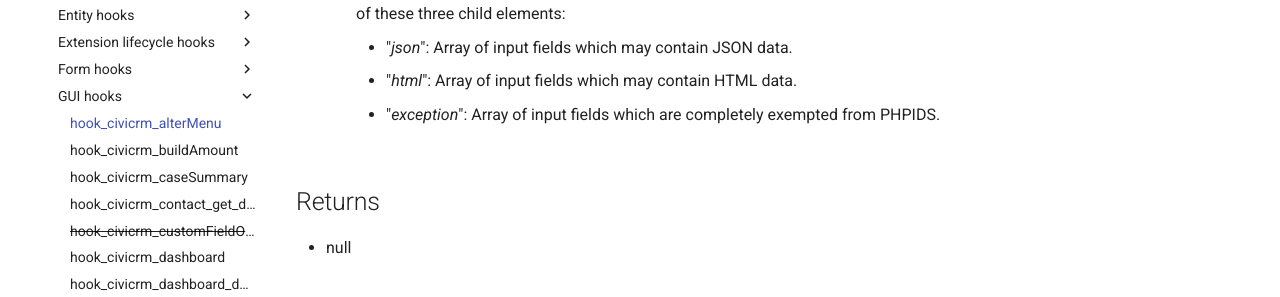
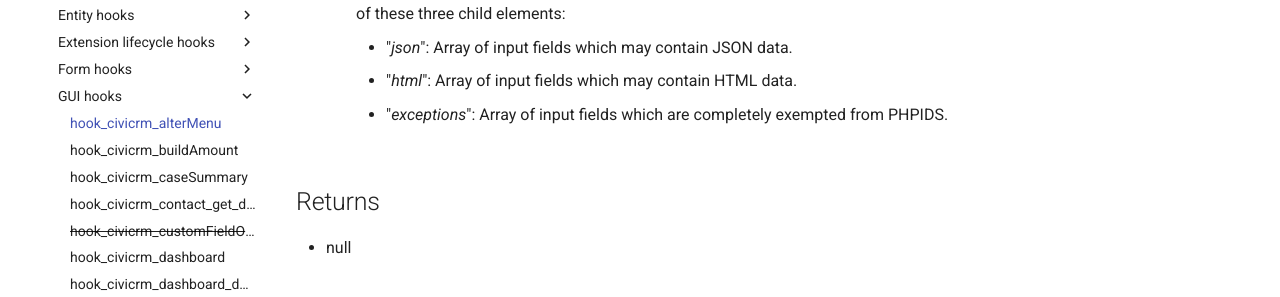
Before and after one commit to civicrm/civicrm-dev-docs, an MkDocs documentation site: the page built from docs/hooks/hook_civicrm_alterMenu.md, in a window 1280 px wide and 900 px high, scrolled down 906 px. Shown: the part 345-642 px from the top of the window. Built offline with MkDocs 1.6.1 and Material for MkDocs 9.7.7, drawn with Linux system fonts in a browser that asks for light colours; comment, search, counter and statistics services are not loaded; old or Windows-style settings are respelled for this version of MkDocs.

Commit message:
CRM-20926 - hook_civicrm_alterMenu - Fix typo, "exception"/"exceptions"

```diff
--- a/docs/hooks/hook_civicrm_alterMenu.md
+++ b/docs/hooks/hook_civicrm_alterMenu.md
@@ -39,7 +39,7 @@ Added in CiviCRM 4.7.11.
     -   "*ids_arguments*": This array defines any [page-specific PHPIDS exceptions](/hooks/hook_civicrm_xmlMenu.md#xml-ids). It includes any of these three child elements:
         - "*json*": Array of input fields which may contain JSON data.
         - "*html*": Array of input fields which may contain HTML data.
-        - "*exception*": Array of input fields which are completely exempted from PHPIDS.
+        - "*exceptions*": Array of input fields which are completely exempted from PHPIDS.
 
 ## Returns
 
```
